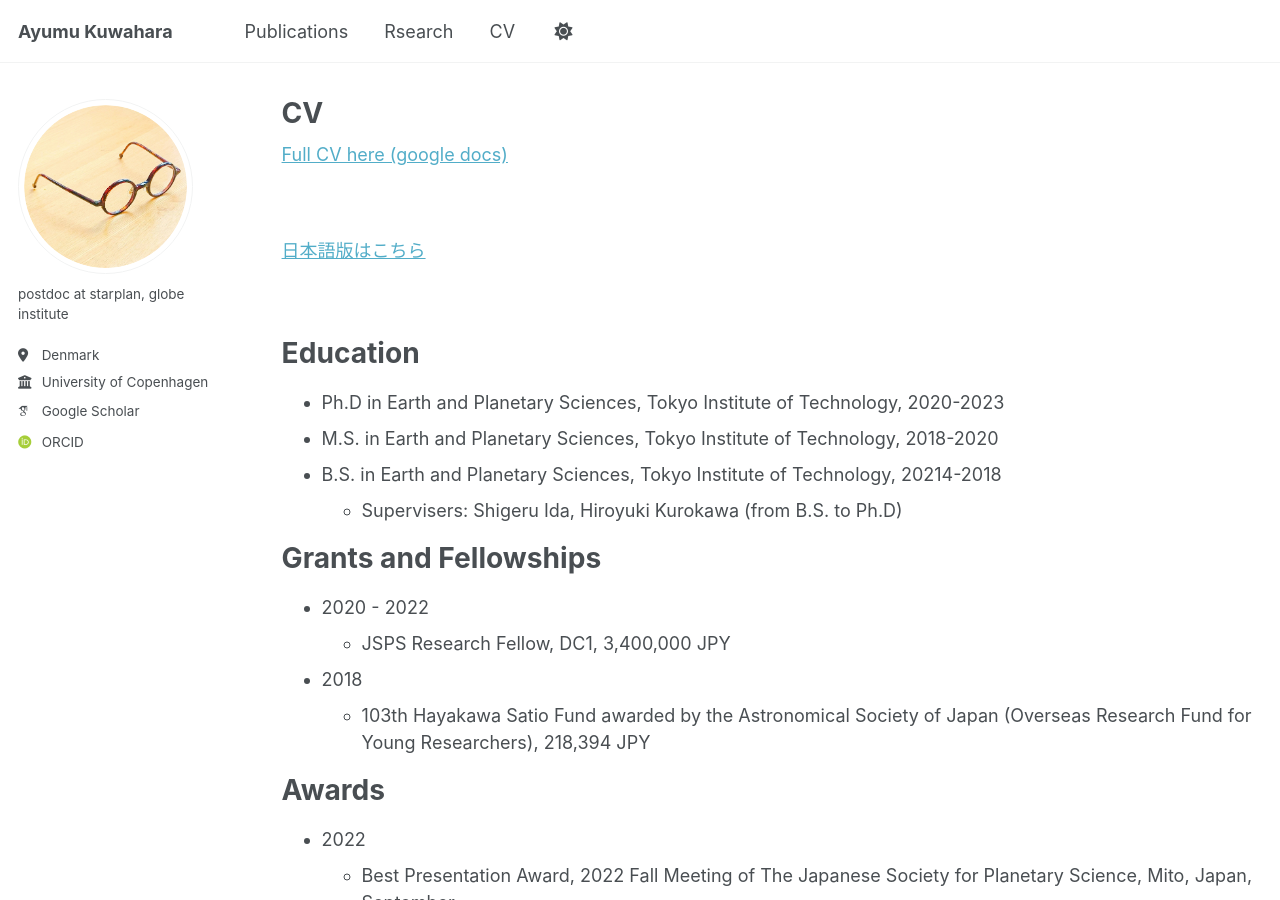
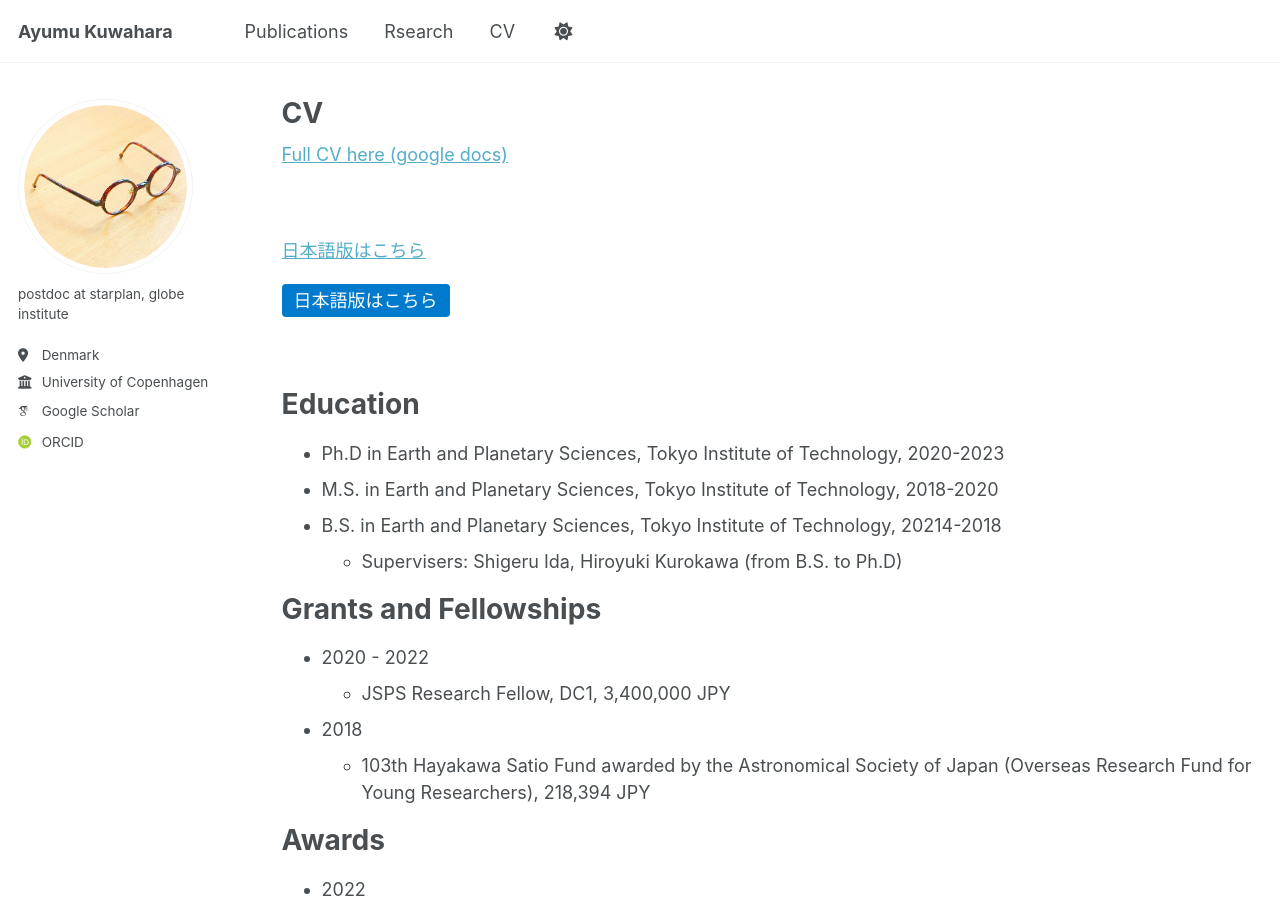
Before and after one commit to AyumuKuwahara/ayumukuwahara.github.io, a Jekyll site: the page built from _pages/cv.md, in a window 1280 px wide and 900 px high. Built offline with Jekyll 4.4.1, drawn with Linux system fonts in a browser that asks for light colours; some web fonts are replaced.

Commit message:
Update cv.md

```diff
--- a/_pages/cv.md
+++ b/_pages/cv.md
@@ -13,8 +13,10 @@ redirect_from:
 
 <br>
 
-[日本語版はこちら](/cv_ja/)
-
+[日本語版はこちら](/ja/cv/)
+<p><a href="/ja/cv/" style="padding: 6px 12px; background-color: #007ACC; color: white; border-radius: 4px; text-decoration: none;">
+日本語版はこちら
+</a></p>
 <br>
 
 Education
```
